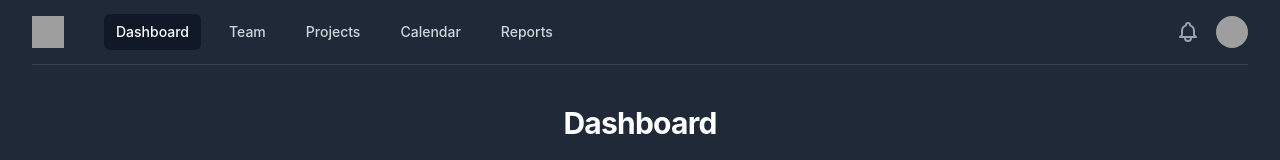
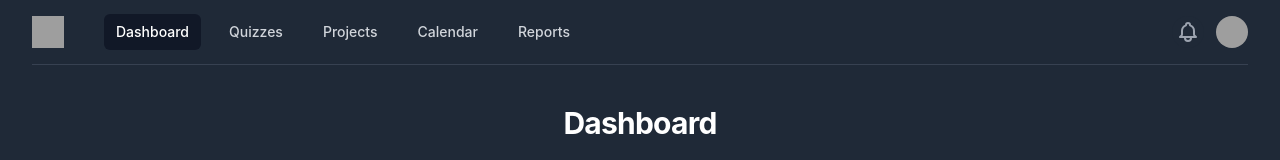
Before and after one commit to RossEpsteinKY/ASL_FSU_FullStack, a React (Create React App) app in the folder asl_frontend/: page / in a window 1280 px wide. Shown: the top 160 px of the page. Built offline with nearby package versions, Linux system fonts and the light colour scheme; grey boxes are pictures that could not be loaded.

Commit message:
added dynamic load of QuizzesComponent

```diff
--- a/asl_frontend/src/pages/dashboard/index.tsx
+++ b/asl_frontend/src/pages/dashboard/index.tsx
@@ -2,6 +2,7 @@
 import {Fragment, useState} from 'react'
 import { Disclosure, Menu, Transition } from '@headlessui/react'
 import { BellIcon, MenuIcon, XIcon } from '@heroicons/react/outline'
+import QuizzesComponent from "../quizzes";
 
 const user = {
     name: 'Tom Cook',
@@ -20,7 +21,7 @@ export default function Dashboard() {
 
     const navigation = [
         { name: 'Dashboard', href: '#', current: false },
-        { name: 'Team', href: '#', current: true },
+        { name: 'Quizzes', href: '#', current: true },
         { name: 'Projects', href: '#', current: false },
         { name: 'Calendar', href: '#', current: false },
         { name: 'Reports', href: '#', current: false },
@@ -220,7 +221,12 @@ export default function Dashboard() {
                     <div className="max-w-7xl mx-auto pb-12 px-4 sm:px-6 lg:px-8">
                         {/* Replace with your content */}
                         <div className="bg-white rounded-lg shadow px-5 py-6 sm:px-6">
-                            <div className="border-4 border-dashed border-gray-200 rounded-lg h-96" />
+                            <div className="border-4 border-dashed border-gray-200 rounded-lg h-96" >
+                                {activeTab == "Quizzes" && (
+                                    <QuizzesComponent />
+                                )}
+
+                            </div>
                         </div>
                         {/* /End replace */}
                     </div>
```
